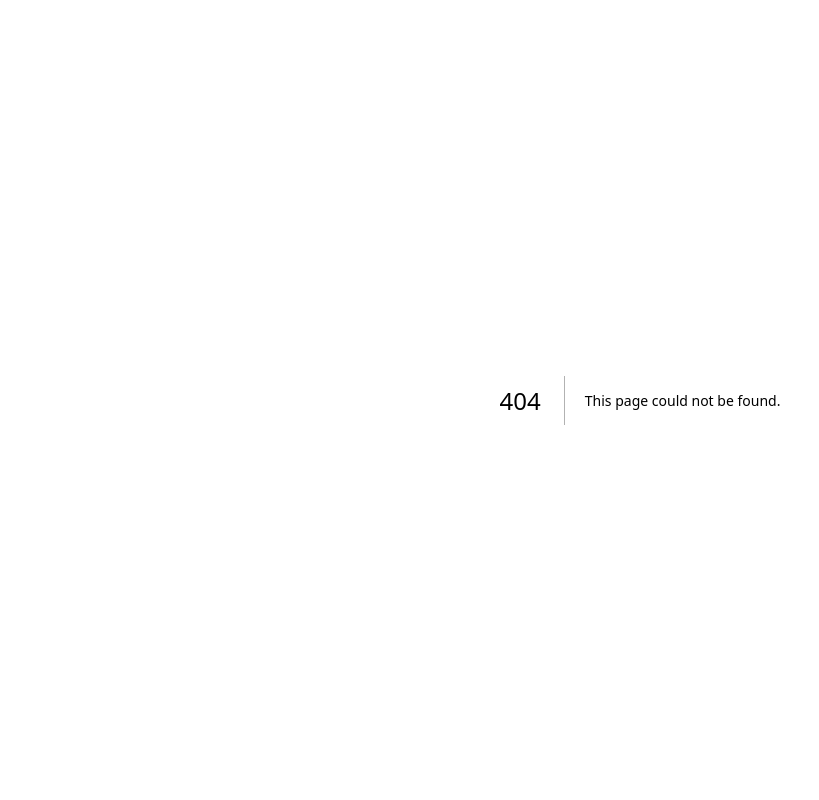
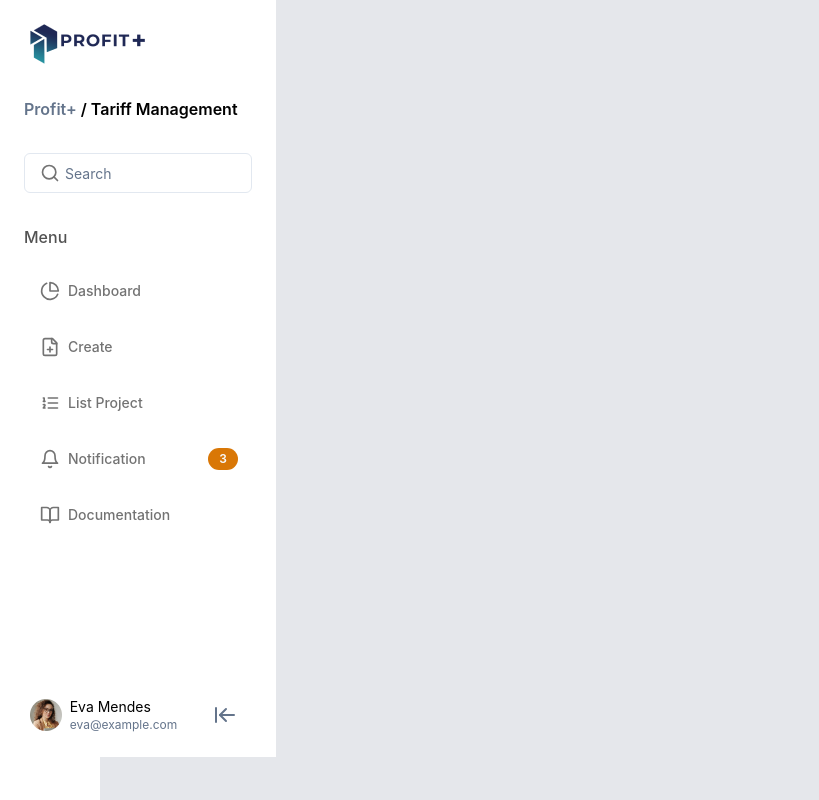
Before and after one commit to Profit-Plus/profit-plus-view, a Next.js app: page /tariff-management in a window 1280 px wide. Before the commit this address had no page. Shown: the whole page, without its empty margins (0-819 px from the left). Built offline with nearby package versions, Linux system fonts and the light colour scheme.

Commit message:
mau testing jalanTol

```diff
--- /dev/null
+++ b/src/app/(tariff-management)/(isHovered)/tariff-management/page.jsx
@@ -0,0 +1,9 @@
+import React from 'react'
+
+const Entaran = () => {
+  return (
+    <div>Entaran</div>
+  )
+}
+
+export default Entaran
--- a/src/components/organism/Sidebar/sidebar-pp.jsx
+++ b/src/components/organism/Sidebar/sidebar-pp.jsx
@@ -0,0 +1,9 @@
+import React from 'react'
+
+const TOL = () => {
+  return (
+    <div>TOL</div>
+  )
+}
+
+export default TOL
--- a/src/components/organism/Sidebar/sidebar-tm/sidebar-tm-isHovered.jsx
+++ b/src/components/organism/Sidebar/sidebar-tm/sidebar-tm-isHovered.jsx
@@ -2,9 +2,9 @@
 
 import { useEffect, useState } from "react";
 import Image from "next/image";
-import Logo2 from "../../../../public/images/logo2.png";
-import Logo1 from "../../../../public/images/logo1.png";
-import Avatar from "../../../../public/icons/Avatar.png";
+import Logo2 from "../../../../../public/images/logo2.png";
+import Logo1 from "../../../../..//public/images/logo1.png";
+import Avatar from "../../../../../public/icons/Avatar.png";
 import {
   ArrowLeftToLine,
   Bell,
@@ -51,7 +51,9 @@ export default function SidebarTMIsHovered() {
   return (
     <>
       <div
-        className={` w-[100px] bg-white relative h-fit p-6 flex flex-col justify-center items-center gap-8 hover:w-[276px] hover:justify-start hover:items-start ease-out duration-700`}
+       className={` w-[100px] bg-white relative h-fit p-6 flex flex-col justify-center items-center gap-8 hover:w-[276px] hover:justify-start hover:items-start ease-out ${
+        isSidebarHovered ? "duration-700" : "duration-0"
+      }`}
         onMouseEnter={() => setSidebarHovered(true)}
         onMouseLeave={() => setSidebarHovered(false)}
       >
```
